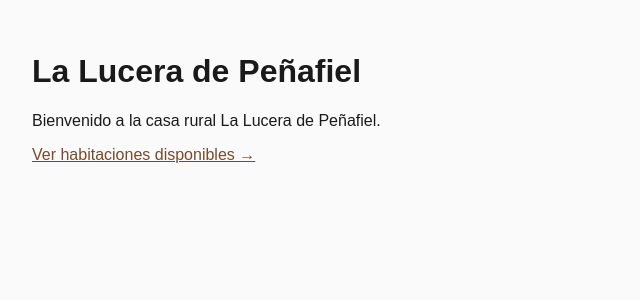
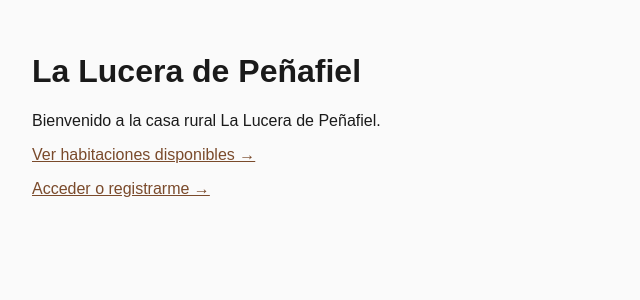
Before and after one commit to nuria-gi/Lucerna, a Next.js app: page / in a window 1280 px wide. Shown: the top 300 px of the page, without its empty margins (0-640 px from the left). Built offline with nearby package versions, Linux system fonts and the light colour scheme.

Commit message:
feat: enlace a login desde la home

```diff
--- a/app/page.js
+++ b/app/page.js
@@ -6,6 +6,9 @@ export default function Home() {
       <p>
         <a href="/habitaciones">Ver habitaciones disponibles &rarr;</a>
       </p>
+      <p>
+        <a href="/login">Acceder o registrarme &rarr;</a>
+      </p>
     </main>
   );
 }
```
